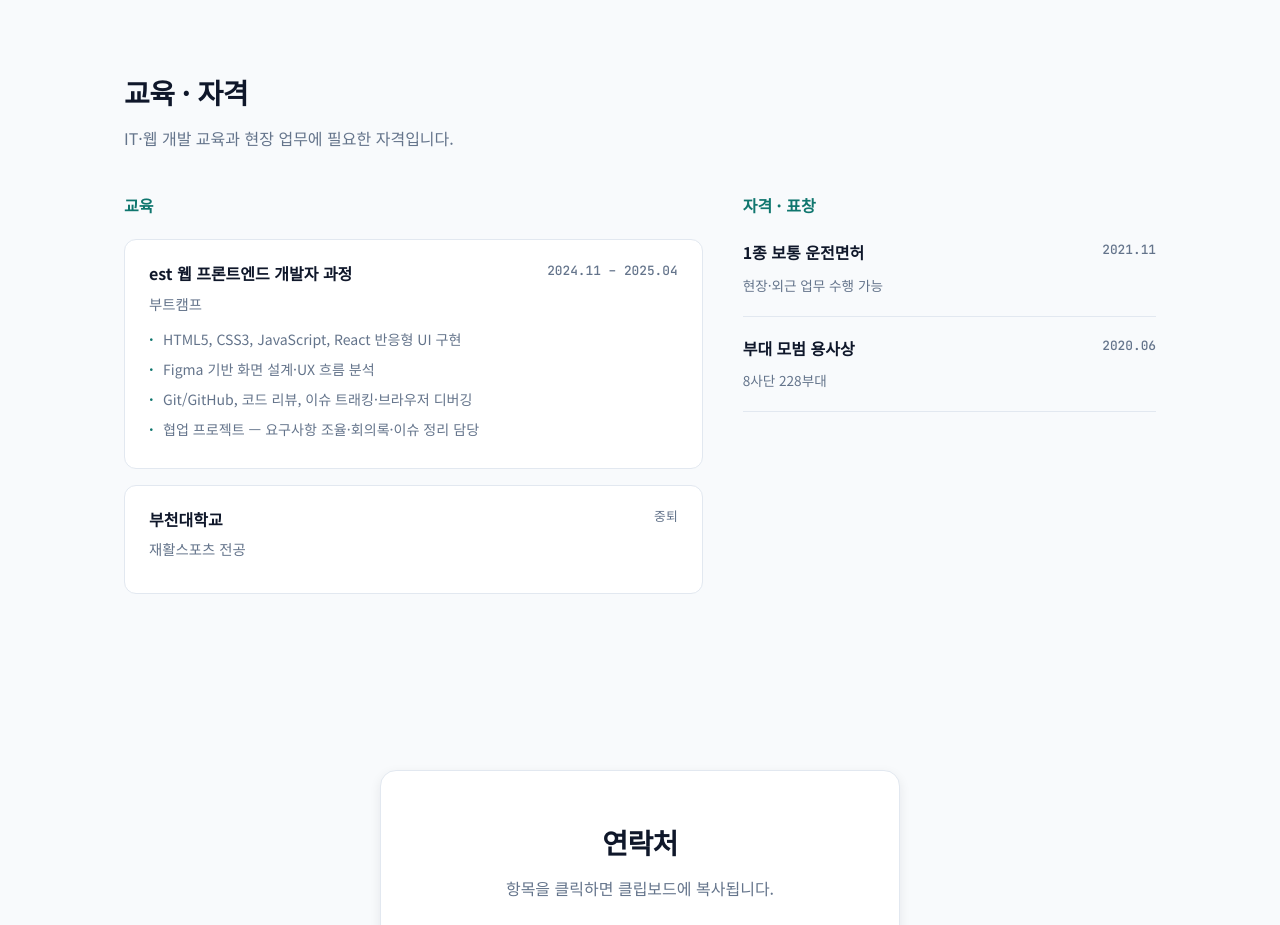
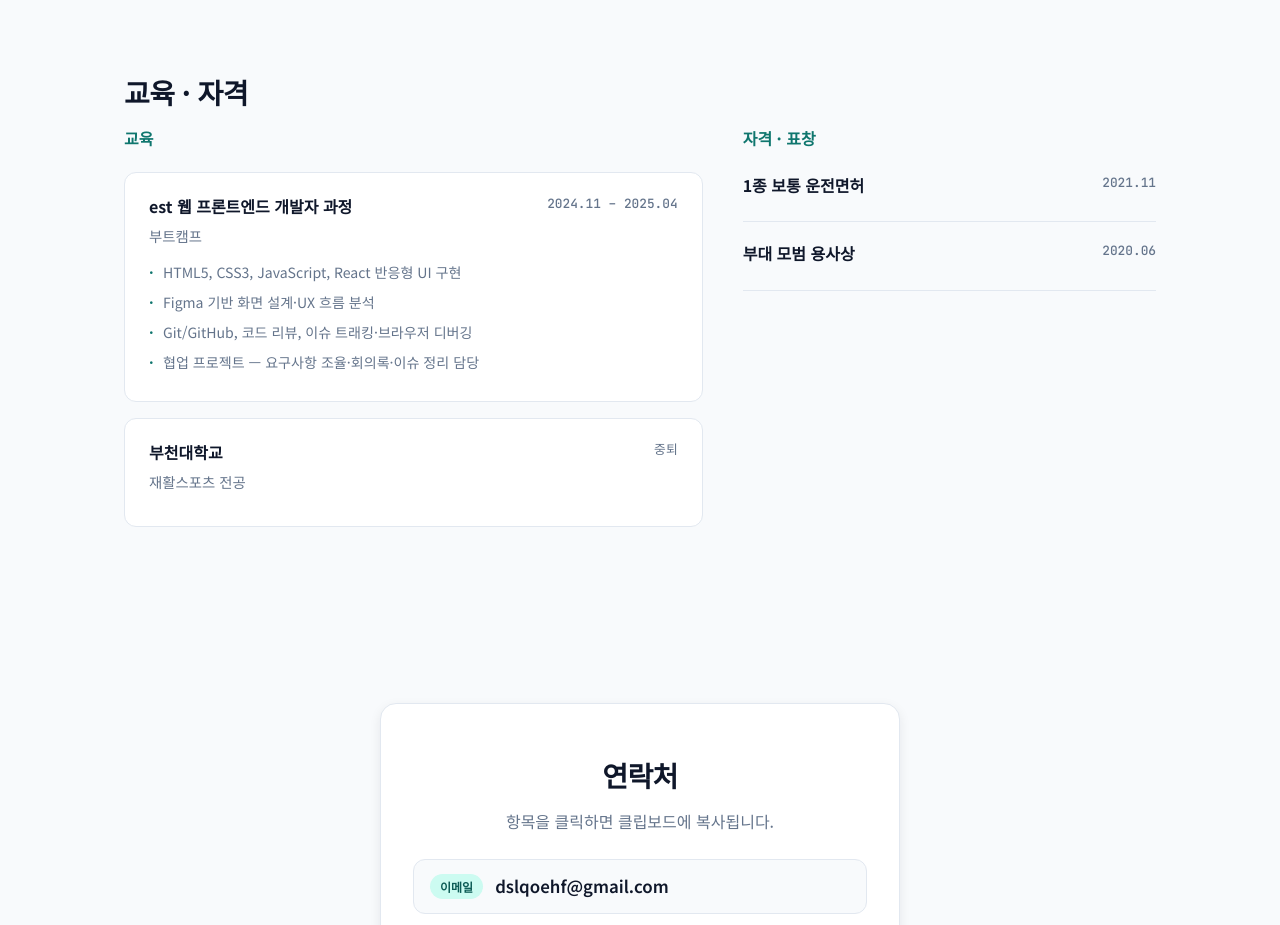
Before and after one commit to kib09/OAPortfolio, a React (Vite) app: page / in a window 1280 px wide. Shown: the part 4700-5625 px from the top of the page. Built offline with nearby package versions, Linux system fonts and the light colour scheme.

Commit message:
style: dec fix

```diff
--- a/src/components/Education.tsx
+++ b/src/components/Education.tsx
@@ -5,7 +5,6 @@ export function Education() {
     <section id="education" className="section">
       <div className="container">
         <h2 className="section-title">교육 · 자격</h2>
-        <p className="section-desc">IT·웹 개발 교육과 현장 업무에 필요한 자격입니다.</p>
 
         <div className="education__grid">
           <div className="education__column">
--- a/src/data/profile.ts
+++ b/src/data/profile.ts
@@ -175,8 +175,8 @@ export const education = [
 ];
 
 export const certifications = [
-  { name: '1종 보통 운전면허', date: '2021.11', note: '현장·외근 업무 수행 가능' },
-  { name: '부대 모범 용사상', date: '2020.06', note: '8사단 228부대' },
+  { name: '1종 보통 운전면허', date: '2021.11', note: '' },
+  { name: '부대 모범 용사상', date: '2020.06', note: '' },
 ];
 
 export const growthNote = {
```
